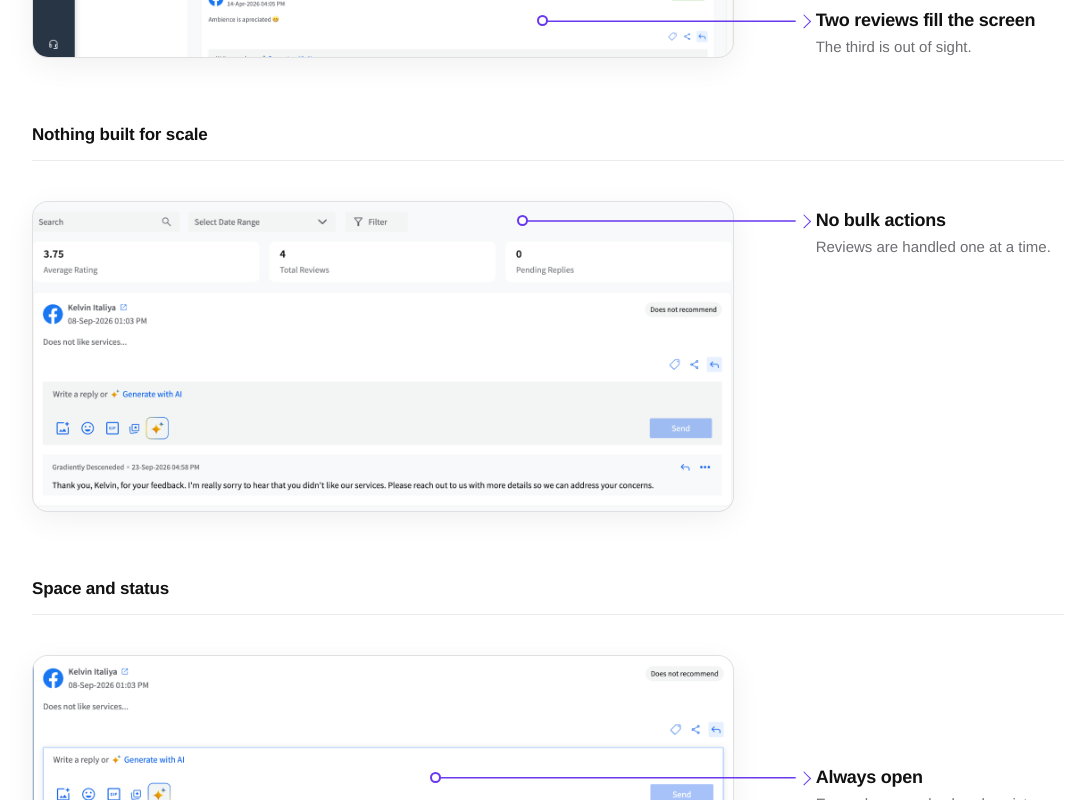
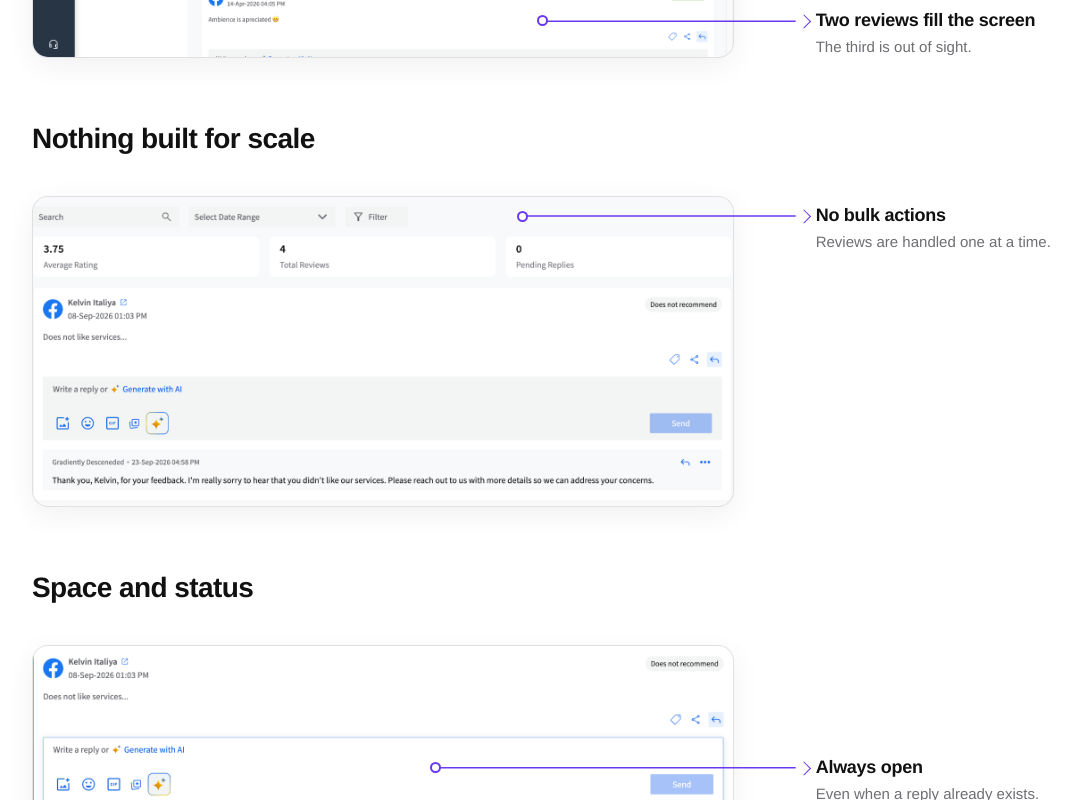
Before and after one commit to jatinsocial/Portfolio, a Next.js app: page /work/reviews-inbox in a window 1280 px wide. Shown: the part 2360-3160 px from the top of the page, without its empty margins (92-1173 px from the left). Built offline with nearby package versions, Linux system fonts and the light colour scheme.

Commit message:
Case study: subsection title for the two ideas, consistent hierarchy

```diff
--- a/app/globals.css
+++ b/app/globals.css
@@ -331,7 +331,7 @@ a:focus-visible, button:focus-visible { outline: 2px solid var(--accent); outlin
 
 /* Legacy screenshot and problem rows: each problem sits next to a zoomed crop with an outline */
 .problem-group { margin-top: 64px; }
-.problem-group h3 { font-size: 1.0625rem; font-weight: 600; letter-spacing: -0.01em; padding-bottom: 12px; border-bottom: 1px solid var(--border); margin-bottom: 8px; }
+.problem-group h3 { font-size: clamp(1.375rem, 2.6vw, 1.75rem); font-weight: 600; letter-spacing: -0.02em; line-height: 1.2; margin-bottom: 8px; }
 
 /* Annotated screenshot: dots on the screen, thin lines out to short notes (desktop). Stacks on small screens. */
 .anno { position: relative; margin-top: 40px; }
@@ -365,12 +365,11 @@ a:focus-visible, button:focus-visible { outline: 2px solid var(--accent); outlin
 /* Selection-frame heading inside a case study: smaller gap below, text follows */
 .case-section .work-heading { margin-bottom: 24px; }
 
-/* Ideas without a screenshot yet: two quiet cards under the section text, smaller than the section title */
-.ideas { display: grid; grid-template-columns: repeat(2, minmax(0, 1fr)); gap: 16px; margin-top: 28px; }
-.idea { padding: 20px 22px; border-radius: 16px; background: var(--bg-2); border: 1px solid var(--border); }
-.idea h4 { font-size: 1rem; font-weight: 600; letter-spacing: -0.01em; line-height: 1.35; }
-.idea p { margin-top: 8px; font-size: 0.9375rem; line-height: 1.55; color: var(--text-2); max-width: none; }
-@media (max-width: 859px) { .ideas { grid-template-columns: 1fr; } }
+/* Ideas without a screenshot yet: plain text under a subsection title, quieter than that title */
+.ideas { display: grid; gap: 28px; margin-top: 24px; }
+.idea { padding-left: 20px; border-left: 2px solid #6938ef; }
+.idea h4 { font-size: 1.0625rem; font-weight: 600; letter-spacing: -0.01em; line-height: 1.35; }
+.idea p { margin-top: 6px; font-size: 1rem; line-height: 1.65; color: var(--text-2); max-width: 680px; }
 
 /* Case study: hero, parts, story blocks */
 .case-hero { padding-bottom: 24px; }
--- a/lib/case-studies.ts
+++ b/lib/case-studies.ts
@@ -198,11 +198,10 @@ export const caseStudies: CaseStudy[] = [
           "Bulk reply was one of them. We got there by watching how people really used the inbox: they were dealing with a lot of reviews by hand.",
           "In our PM's conversations with customers, we learned that people kept their own sheet of review responses, or wrote their replies somewhere else, possibly in an AI that knew their business. None of that happened inside SocialPilot.",
           "The thinking was happening outside the product. The inbox was only where a finished reply landed.",
-          "Two ideas came out of it.",
         ],
         groups: [
           {
-            title: "",
+            title: "Two ideas came out of it",
             figures: [],
             notes: [
               {
```
Also changed, not shown: context/design-direction.md (+3 -0 lines), context/changelog.md, 1 other file (tests, documents, lock files or other folders).
